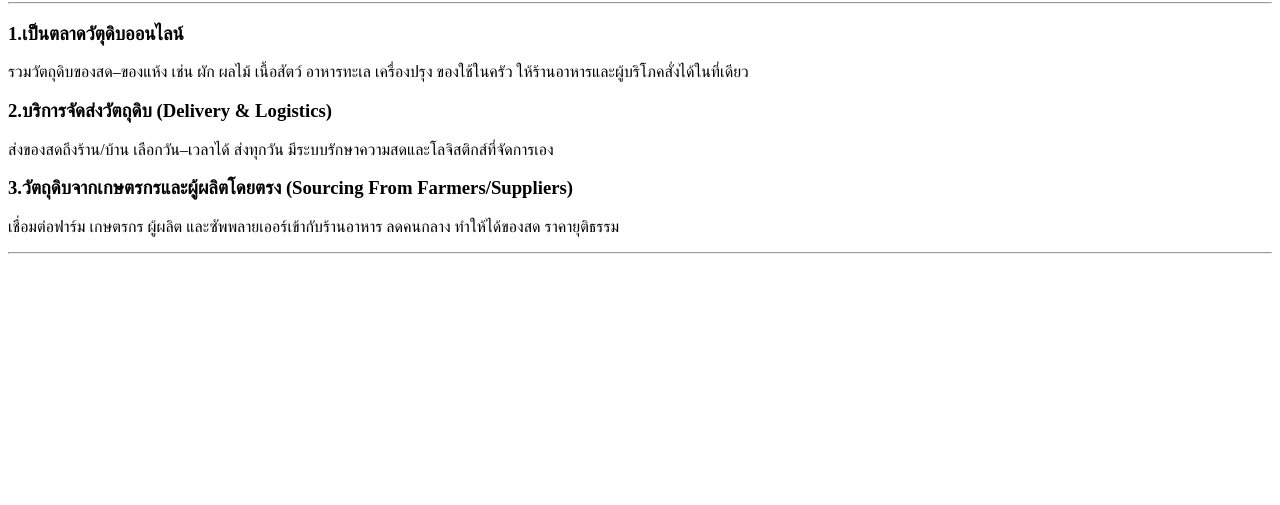
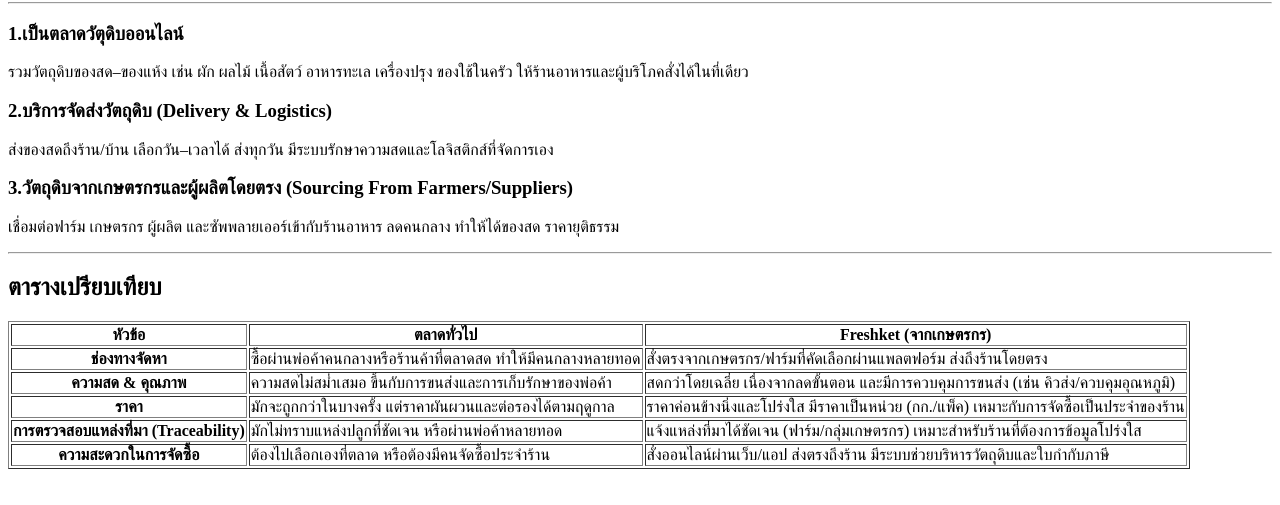
Before and after one commit to 67160022/my-business-web, a plain HTML site: page services.html in a window 1280 px wide. Shown: the part 91-596 px from the top of the page. Drawn offline with Linux system fonts and the light colour scheme.

Commit message:
3.3 finished

```diff
--- a/services.html
+++ b/services.html
@@ -28,6 +28,55 @@
             <p>เชื่อมต่อฟาร์ม เกษตรกร ผู้ผลิต และซัพพลายเออร์เข้ากับร้านอาหาร ลดคนกลาง ทำให้ได้ของสด ราคายุติธรรม</p>
         </section>
         <hr />
+        <section>
+            <h2>ตารางเปรียบเทียบ</h2>
+            <table border="1">
+<thead>
+<tr>
+<th>หัวข้อ</th>
+<th>ตลาดทั่วไป</th>
+<th>Freshket (จากเกษตรกร)</th>
+</tr>
+</thead>
+<tbody>
+<tr>
+<th class="col-title">ช่องทางจัดหา</th>
+<td>ซื้อผ่านพ่อค้าคนกลางหรือร้านค้าที่ตลาดสด ทำให้มีคนกลางหลายทอด</th>
+<td>สั่งตรงจากเกษตรกร/ฟาร์มที่คัดเลือกผ่านแพลตฟอร์ม ส่งถึงร้านโดยตรง</th>
+</tr>
+
+
+<tr>
+<th class="col-title">ความสด & คุณภาพ</th>
+<td>ความสดไม่สม่ำเสมอ ขึ้นกับการขนส่งและการเก็บรักษาของพ่อค้า</th>
+<td>สดกว่าโดยเฉลี่ย เนื่องจากลดขั้นตอน และมีการควบคุมการขนส่ง (เช่น คิวส่ง/ควบคุมอุณหภูมิ)</th>
+</tr>
+
+
+<tr>
+<th class="col-title">ราคา</th>
+<td>มักจะถูกกว่าในบางครั้ง แต่ราคาผันผวนและต่อรองได้ตามฤดูกาล</th>
+<td>ราคาค่อนข้างนิ่งและโปร่งใส มีราคาเป็นหน่วย (กก./แพ็ค) เหมาะกับการจัดซื้อเป็นประจำของร้าน</th>
+</tr>
+
+
+<tr>
+<th class="col-title">การตรวจสอบแหล่งที่มา (Traceability)</th>
+<td>มักไม่ทราบแหล่งปลูกที่ชัดเจน หรือผ่านพ่อค้าหลายทอด</th>
+<td>แจ้งแหล่งที่มาได้ชัดเจน (ฟาร์ม/กลุ่มเกษตรกร) เหมาะสำหรับร้านที่ต้องการข้อมูลโปร่งใส</th>
+</tr>
+
+
+<tr>
+<th class="col-title">ความสะดวกในการจัดซื้อ</th>
+<td>ต้องไปเลือกเองที่ตลาด หรือต้องมีคนจัดซื้อประจำร้าน</th>
+<td>สั่งออนไลน์ผ่านเว็บ/แอป ส่งตรงถึงร้าน มีระบบช่วยบริหารวัตถุดิบและใบกำกับภาษี</th>
+</tr>
+
+
+</tbody>
+</table>
+        </section>
     </main>
 </body>
 </html>
```
